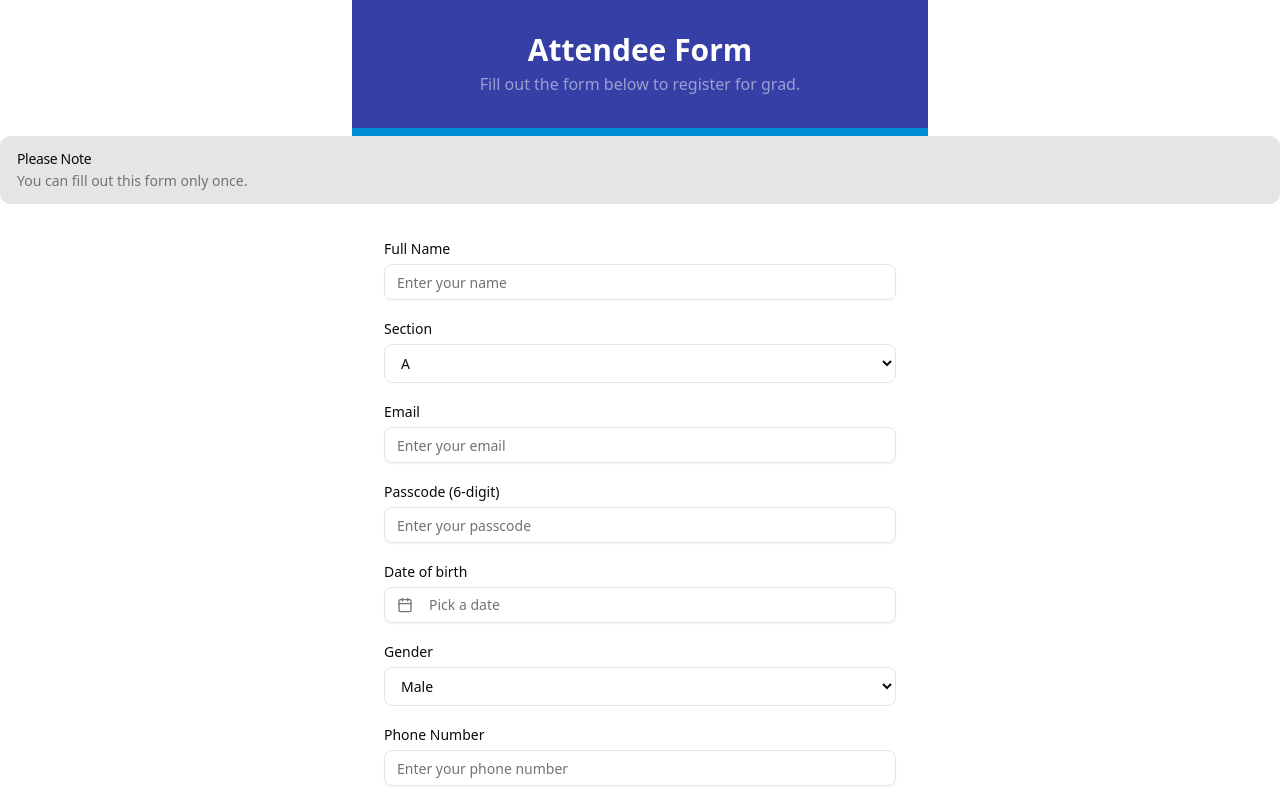
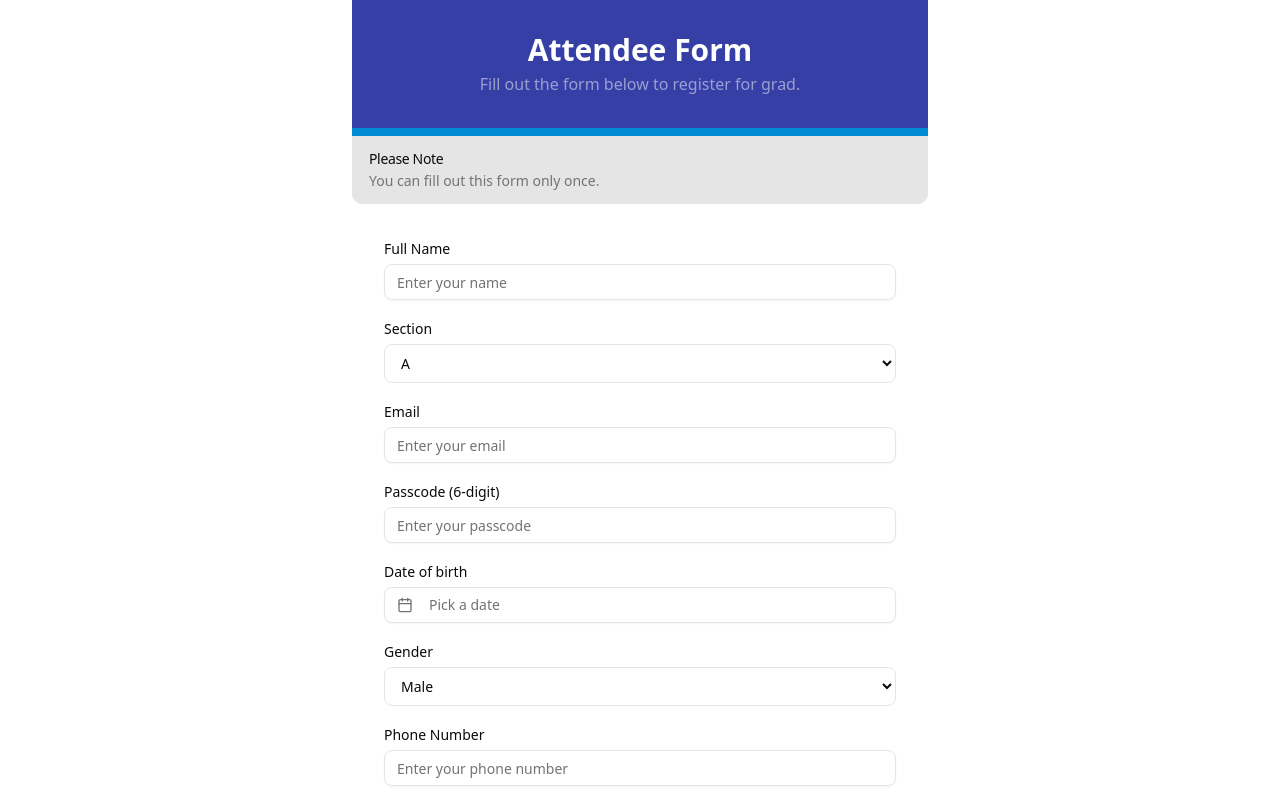
Before and after one commit to jediddev/eswgrad-ui, a Next.js app: page /attendee-form in a window 1280 px wide. Shown: the top 800 px of the page. Built offline with nearby package versions, Linux system fonts and the light colour scheme.

Commit message:
first commit

```diff
--- a/src/app/attendee-form/page.tsx
+++ b/src/app/attendee-form/page.tsx
@@ -117,7 +117,7 @@ export default function AttendeeForm() {
                 <h1 className="text-3xl font-bold text-white">Attendee Form</h1>
                 <p className="text-md mt-1 text-white/50">Fill out the form below to register for grad.</p>
             </div>
-            <Alert className="bg-black/10">
+            <Alert className="bg-black/10 max-w-xl rounded-t-none mx-auto">
                 <AlertTitle>Please Note</AlertTitle>
                 <AlertDescription>You can fill out this form only once.</AlertDescription>
             </Alert>
```
